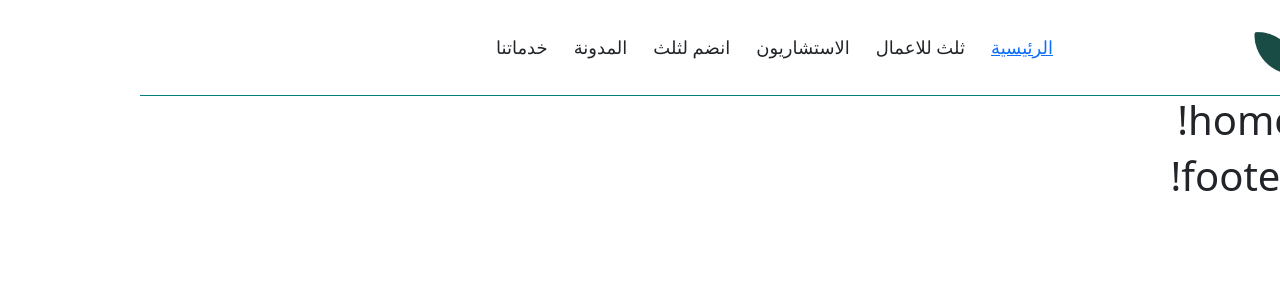
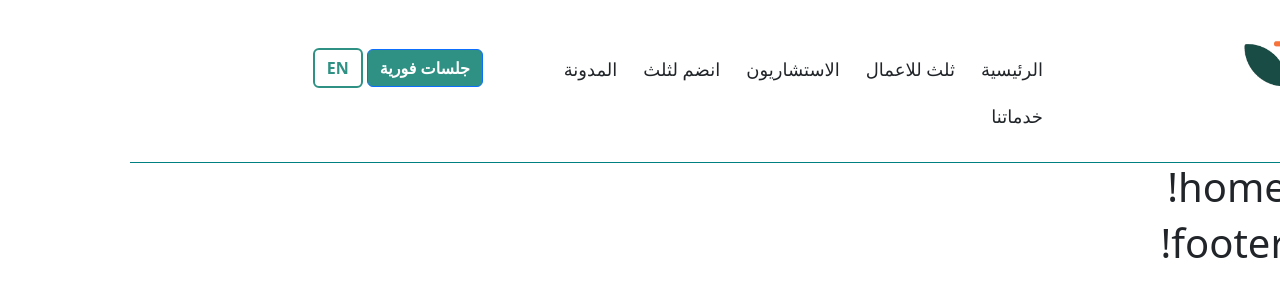
Before and after one commit to Manal1x/tuluth, an Angular app: page / in a window 1280 px wide. Shown: the top 300 px of the page. Built offline with nearby package versions, Linux system fonts and the light colour scheme.

Commit message:
Header done

```diff
--- a/angular.json
+++ b/angular.json
@@ -39,7 +39,8 @@
             ],
             "styles": [
               "src/styles.css",
-              "node_modules/bootstrap/dist/css/bootstrap.min.css"
+              "node_modules/bootstrap/dist/css/bootstrap.min.css",
+              "node_modules/bootstrap-icons/font/bootstrap-icons.css"
             ],
             "scripts": [
               "node_modules/bootstrap/dist/js/bootstrap.bundle.min.js"
--- a/package.json
+++ b/package.json
@@ -22,6 +22,7 @@
     "@angular/router": "^19.0.0",
     "@angular/ssr": "^19.0.6",
     "bootstrap": "^5.3.3",
+    "bootstrap-icons": "^1.11.3",
     "express": "^4.18.2",
     "rxjs": "~7.8.0",
     "tslib": "^2.3.0",
--- a/src/app/header/header.component.css
+++ b/src/app/header/header.component.css
@@ -1,5 +1,6 @@
 header{
-    padding: 10px;
+    padding-top: 22px;
+    padding-bottom: 22px;
     background: white;
     border-bottom: 1px solid teal;
 }
@@ -20,18 +21,43 @@ header{
     list-style-type: none;
     display: inline-block;
     font-size: 18px;
-    margin-left:26px ;
+    margin-left:26px;
+    padding-top:10px;
+    padding-bottom:10px;
 }
 .desktop_menu ul li:hover{
     cursor: pointer;
     color: #2e9184;
 }
-
+.menu-icon{
+    display: none;
+}
+.TowButton{
+    padding: 0;
+    margin-top: 24px;
+    font-size: 18px;
+}
+.TowButton button{
+    margin: 2px;
+    /* padding: 5px; */
+}
+.languageButton{
+    color: #2e9184;
+    background: white;
+    border: #2e9184 2px solid;
+    font-weight: bold;
+}
+.sessionButton{
+    color: white;
+    background: #2e9184;
+    font-weight: bold;
+}
 
 @media screen and (min-width:128px) and (max-width:900px) {
     .desktop_menu{
         position: fixed;
-        left: 0;
+        right: -100%;
+        transition: 0.4s ease-in-out;
         top: 64px;
         background:#2e9184 ;
         color: white;
@@ -42,7 +68,30 @@ header{
         display: block;
         text-align: right;
         margin: 0;
+        margin-right: 13px;
         padding: 10px 0px 26px;
     }
+    .desktop_menu ul li:hover{
+        cursor: pointer;
+        color: white;
+    }
+    .menu-icon{
+        display: block;
+        color: black;
+        font-size: 40px;
+        padding: 10px;
+        margin-right: 85% ;
+    }
+    .mobile_menu{
+        right: 0;
+        transition: 0.44s ease-in-out;
 
+    }
+    .logo{
+        margin: 5px;
+        width: 70px;
+    }
+    .TowButton{
+        display: none;
+    }
 }
--- a/src/app/header/header.component.html
+++ b/src/app/header/header.component.html
@@ -5,41 +5,30 @@
                 <div class="logo-container">
                     <img src="assets/images/ThuluthLogo.png" alt="Thuluth logo" class="logo">
                 </div>
-            </div> <!-- first colunm -->
+            </div> <!-- first column -->
 
-            <div class="col-md-9 col-sm-9 col-9">
-                <div class="menu-icon">
-                    <i class="bi bi-list">
-
-                    </i>
+            <div class="col-md-6 col-sm-9 col-9">
+                <div class="menu-icon" (click)="openMenu()" >
+                    <i class="{{menuIcon}}"></i>
                 </div>
-                <div class="desktop_menu">
+                <div class="desktop_menu" [class.mobile_menu]="menuValue" >
                     <ul>
-                        <li> <a href="#" routerLink="/"> الرئيسية </a></li>
-                        <li>ثلث للاعمال</li>
-                        <li>الاستشاريون </li>
-                        <li>انضم لثلث</li>
-                        <li>المدونة</li>
-                        <li>خدماتنا</li>
+                        <li (click)="closeMenu()" >الرئيسية</li>
+                        <li (click)="closeMenu()">ثلث للاعمال</li>
+                        <li (click)="closeMenu()">الاستشاريون</li>
+                        <li (click)="closeMenu()">انضم لثلث</li>
+                        <li (click)="closeMenu()">المدونة</li>
+                        <li (click)="closeMenu()">خدماتنا</li>
                     </ul>
                 </div>
-            </div>
+            </div> <!-- second column -->
+
+            <div class="col-md-2 TowButton">
+                <button type="button" class="btn btn-primary sessionButton"> جلسات فورية</button>
+                <button type="button" class="btn btn-primary languageButton">EN</button>
+            </div> <!-- third column-->
         </div>
     </div>
+
+
 </header>
-
-<!--
-<a href="#" routerLink="/" class="logo">
-    <img src="../assets/images/TuluthLogo.png">
-</a>
-<nav>
-    <ul>
-        <li> <a href="#" routerLink="/"> الرئيسية </a></li>
-        <li>ثلث للاعمال</li>
-        <li>الاستشاريون </li>
-        <li>انضم لثلث</li>
-        <li>المدونة</li>
-        <li>خدماتنا</li>
-        <a href="#" routerLink="/" class="logo"></a>
-    </ul>
-</nav> -->
--- a/src/app/header/header.component.ts
+++ b/src/app/header/header.component.ts
@@ -3,10 +3,22 @@ import { Component } from '@angular/core';
 @Component({
   selector: 'app-header',
   standalone: false,
-
   templateUrl: './header.component.html',
   styleUrl: './header.component.css'
 })
 export class HeaderComponent {
+  menuValue:boolean = false;
+  menuIcon:String = 'bi bi-list';
+
+
+  openMenu(){
+    this.menuValue =! this.menuValue;
+    this.menuIcon = this.menuValue? 'bi bi-x': 'bi bi-list';
+  }
+
+  closeMenu(){
+    this.menuValue = false;
+    this.menuIcon = 'bi bi-list';
+  }
 
 }
```
Also changed, not shown: 1 other file (tests, documents, lock files or other folders).
